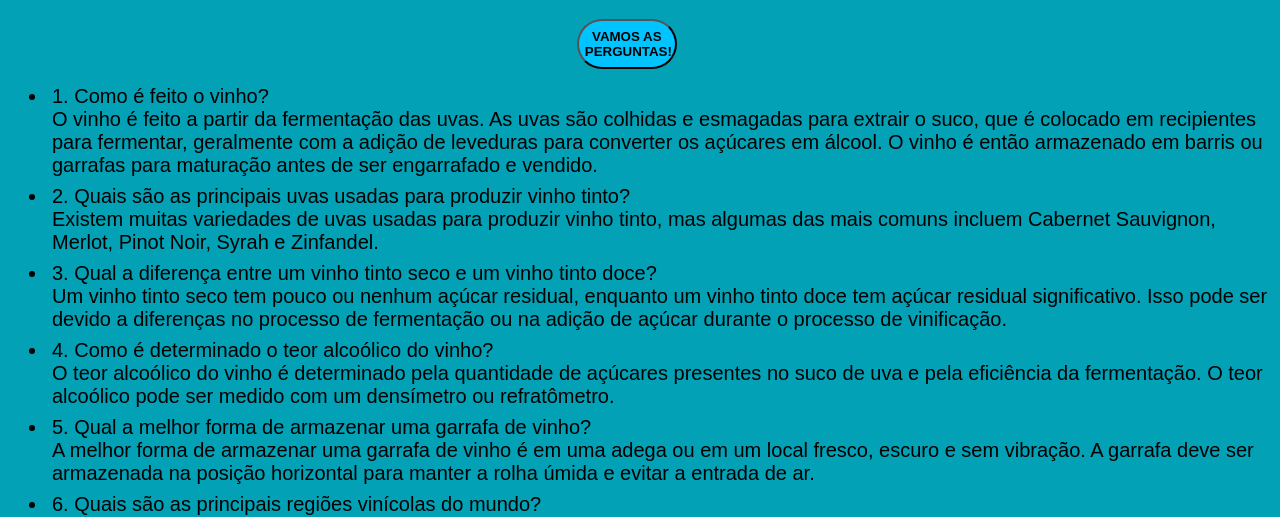
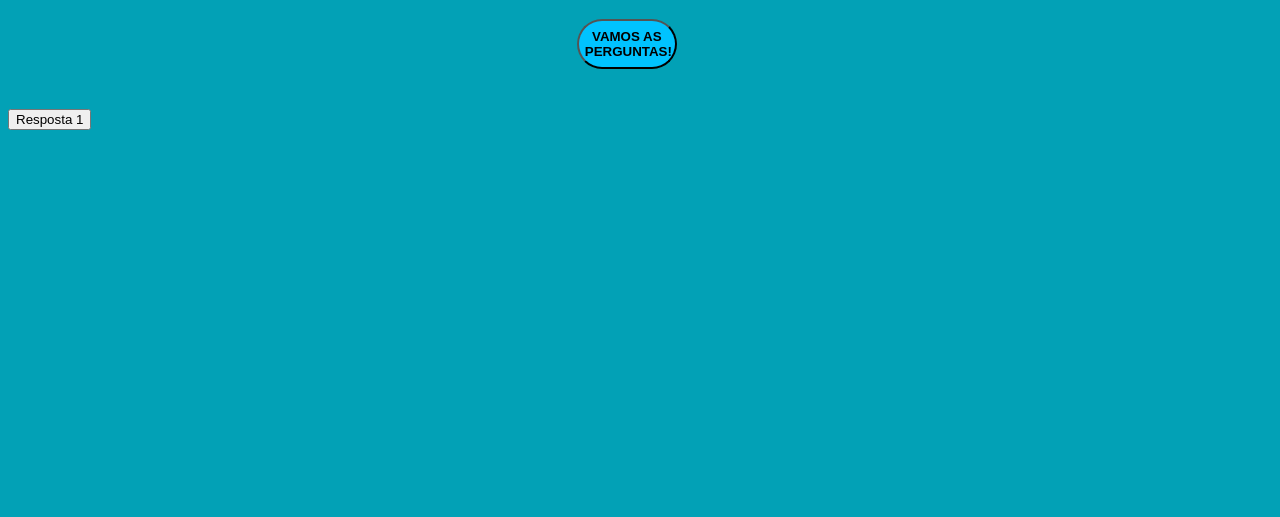
Before and after one commit to Vinha-City/cp2_dev_web_1sem, a plain HTML site: page quis.html in a window 1280 px wide. Shown: the part 276-793 px from the top of the page. Drawn offline with Linux system fonts and the light colour scheme.

Commit message:
function respostas

```diff
--- a/quis.html
+++ b/quis.html
@@ -24,7 +24,9 @@
         <section id="msg">
             <p>Vamos Iniciar</p>
             <button onclick="perguntas()" id="perguntas">Vamos as perguntas!</button>
-            <ul>
+
+
+            <!-- <ul>
                 <li>
                     1. Como é feito o vinho? <br>
                     O vinho é feito a partir da fermentação das uvas. As uvas são colhidas e esmagadas para extrair o suco, que é colocado em recipientes para fermentar, geralmente com a adição de leveduras para converter os açúcares em álcool. O vinho é então armazenado em barris ou garrafas para maturação antes de ser engarrafado e vendido.
@@ -69,10 +71,14 @@
 
                     No entanto, a escolha final do vinho depende do gosto pessoal de cada indivíduo. É sempre uma boa ideia experimentar diferentes vinhos com diferentes pratos de carne vermelha para encontrar o par perfeito para o seu paladar.
                 </li>
-            </ul>
+            </ul> -->
 
         </section>
+       <section id="respostas">
+            <p id="bot1"></p>
+            <button onclick="respostas()" id="bot1">Resposta 1</button>
 
+       </section>
 
     </div>
     <footer>@2023 - todos os direitos reservados</footer>
--- a/script.js
+++ b/script.js
@@ -43,8 +43,22 @@ function perguntas(){
     let msg = document.getElementById('msg')
     msg.innerHTML = `<h2>Processando o resultado</h2>`
 
+    function respostas() {
+      const bot1 = document.getElementById('bot1');
+      const bot2 = document.getElementById('bot2');
+      const bot3 = document.getElementById('bot3');
+      const bot4 = document.getElementById('bot4');
+      const bot5 = document.getElementById('bot5');
+      const bot6 = document.getElementById('bot6');
+      const bot7 = document.getElementById('bot7');
+      const bot8 = document.getElementById('bot8');
+      const bot9 = document.getElementById('bot9');
+      const bot10 = document.getElementById('bot10');
+
+      bot1.addEventListener('click', function() {
+        var paragrafo = document.getElementById('bot1');
+        paragrafo.innerHTML = '1. Como é feito o vinho? O vinho é feito a partir da fermentação das uvas. As uvas são colhidas e esmagadas para extrair o suco, que é colocado em recipientes para fermentar, geralmente com a adição de leveduras para converter os açúcares em álcool. O vinho é então armazenado em barris ou garrafas para maturação antes de ser engarrafado e vendido.'
+      })
+    }
+
 }
-
-function respostas() {
-  const bot1 = document.getElementById()
-}
```
